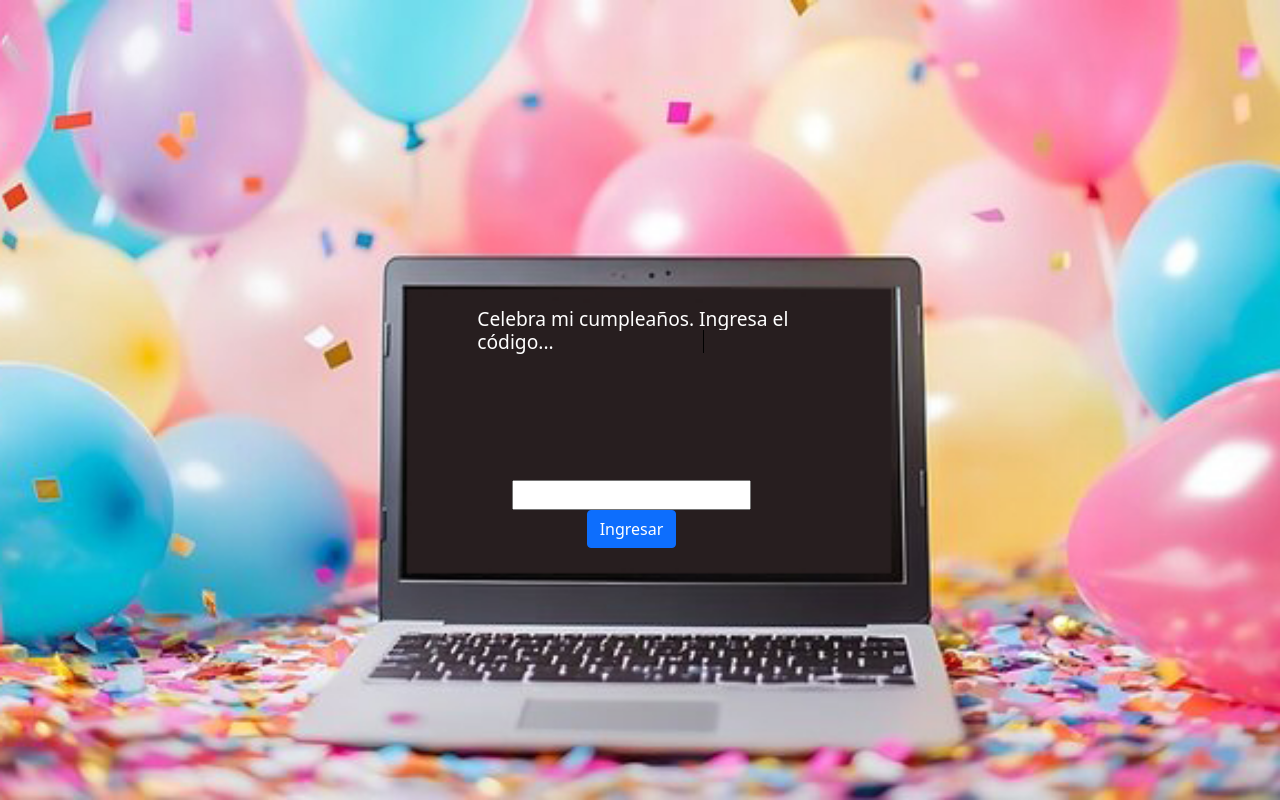
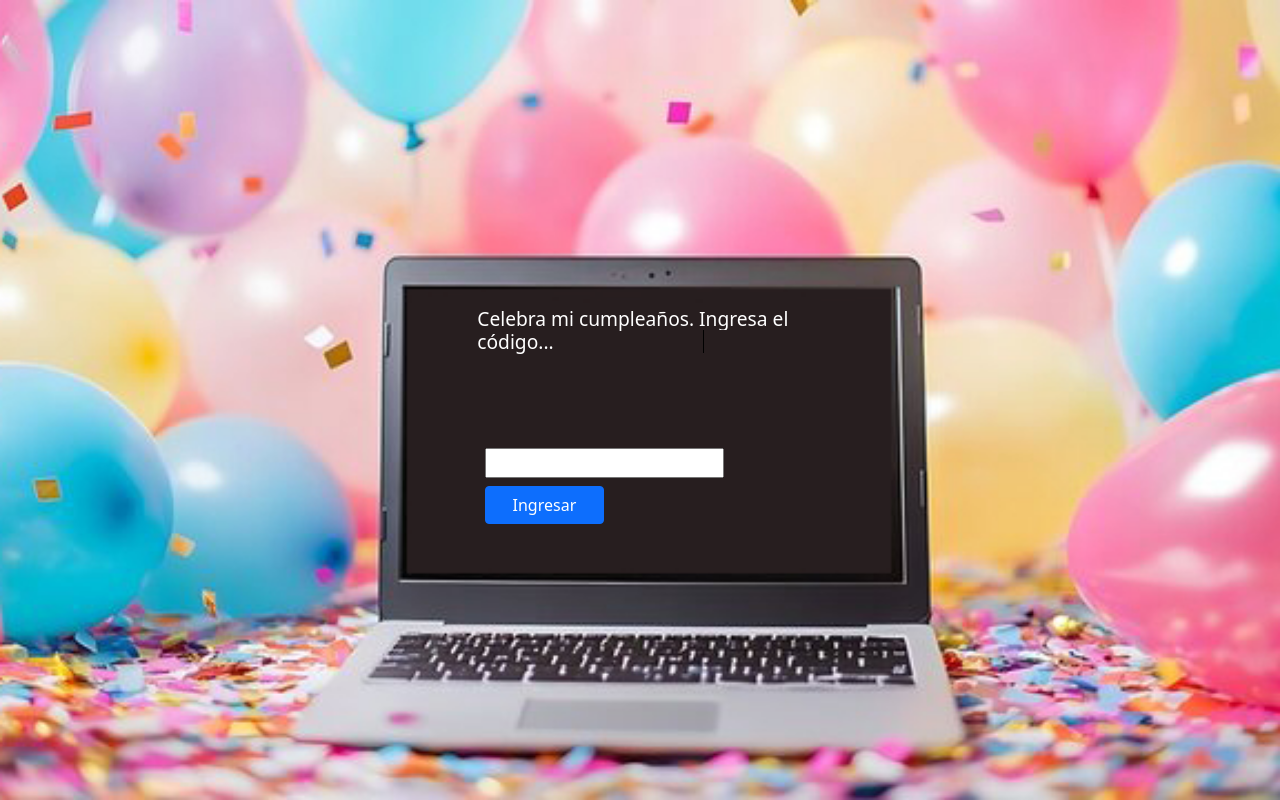
Before and after one commit to ceeck65/birthday, a Django app: page / in a window 1280 px wide; the page is wider, and only the part inside the window is pictured. Run offline with Django 5.2, Linux system fonts and the light colour scheme; some web fonts are replaced.

Commit message:
fix invitation

```diff
--- a/app/templates/index.html
+++ b/app/templates/index.html
@@ -15,10 +15,10 @@
                     <form action="" method="post" class="form text-center">
                         {% csrf_token %}
 
-                        <input type="text" name="code" required/>
+                        <input type="text" name="code" required style="float: left; margin-left: 10%" />
                         <input type="hidden" name="password" value="Invitado@M1Cumpl3*"/>
                         <br>
-                        <button type="submit" class="btn btn-primary">Ingresar</button>
+                        <button type="submit" class="btn btn-primary text-center mt-2 col-6 ml-6" style="float: left; margin-left: 10%">Ingresar</button>
 
                     </form>
                 </div>
@@ -54,8 +54,8 @@
 
         .form {
             position: absolute;
-            margin-top: 30vh;
-            margin-left: 20%;
+            margin-top: 28vh;
+            margin-left: 18%;
         }
 
 
```
